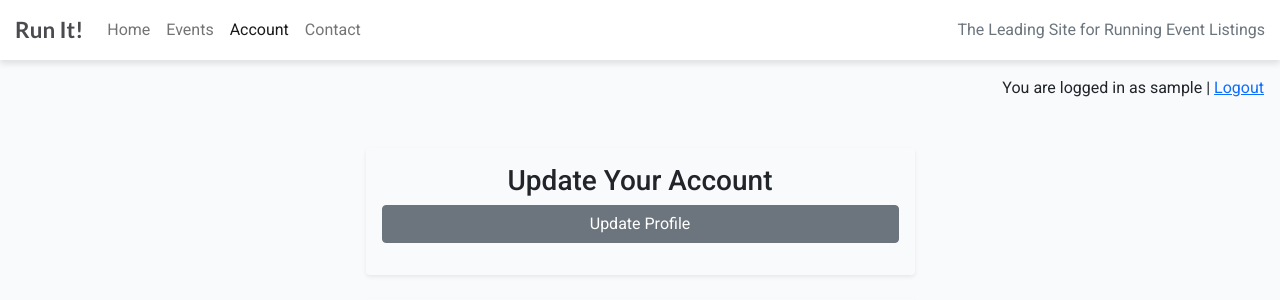
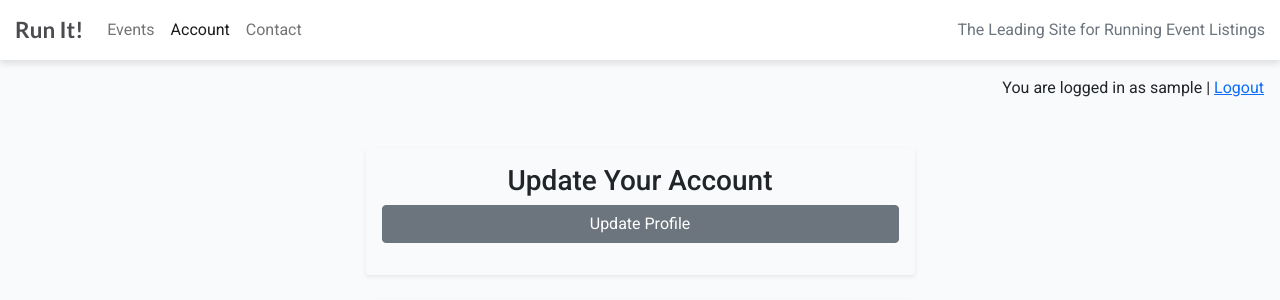
Before and after one commit to jdohertydev/runit, a Django app: page /user-accounts/account/update/ in a window 1280 px wide. Shown: the top 300 px of the page. Run offline with Django 4.2, Linux system fonts and the light colour scheme; the visitor is signed in with stand-in values (Sample User, id 1).

Commit message:
Update readme, remove home link from base.html

```diff
--- a/templates/base.html
+++ b/templates/base.html
@@ -39,10 +39,6 @@
         </button>
         <div class="collapse navbar-collapse" id="navbarText">
             <ul class="navbar-nav me-auto mb-2 mb-lg-0">
-                <li class="nav-item">
-                    <a class="nav-link {% if request.path == home_url %}active{% endif %}" aria-current="page"
-                        href="{% url 'landing_page' %}">Home</a>
-                </li>
                 <li class="nav-item">
                     <a class="nav-link {% if request.path == events_url %}active{% endif %}" aria-current="page"
                         href="{% url 'events_list' %}">Events</a>
```
Also changed, not shown: README.md, static/images/run-it-logo.png (added).
